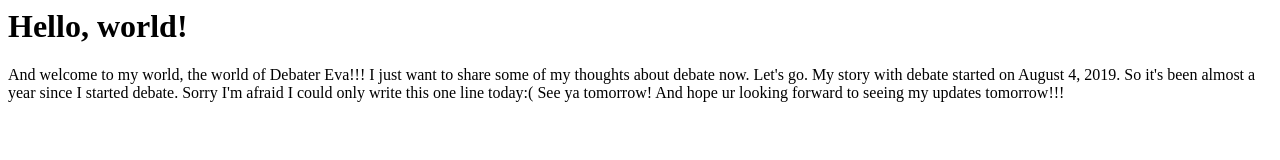
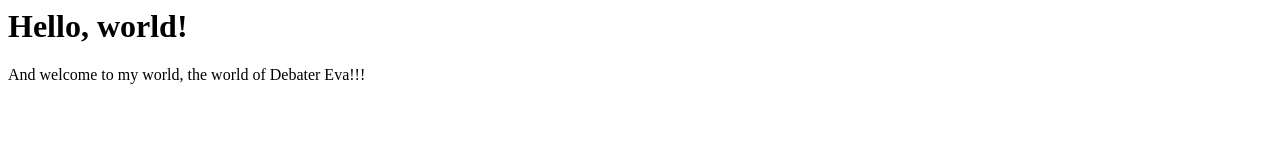
Before and after one commit to DebaterEva/DebaterEva.github.io, a plain HTML site: page index.html in a window 1280 px wide. Drawn offline with Linux system fonts and the light colour scheme.

Commit message:
lalala
lalala

```diff
--- a/index.html
+++ b/index.html
@@ -1,6 +1 @@
 <h1>Hello, world!</h1>And welcome to my world, the world of Debater Eva!!!
-I just want to share some of my thoughts about debate now. Let's go.
-
-My story with debate started on August 4, 2019. So it's been almost a year since I started debate.
-
-Sorry I'm afraid I could only write this one line today:( See ya tomorrow! And hope ur looking forward to seeing my updates tomorrow!!!
```
